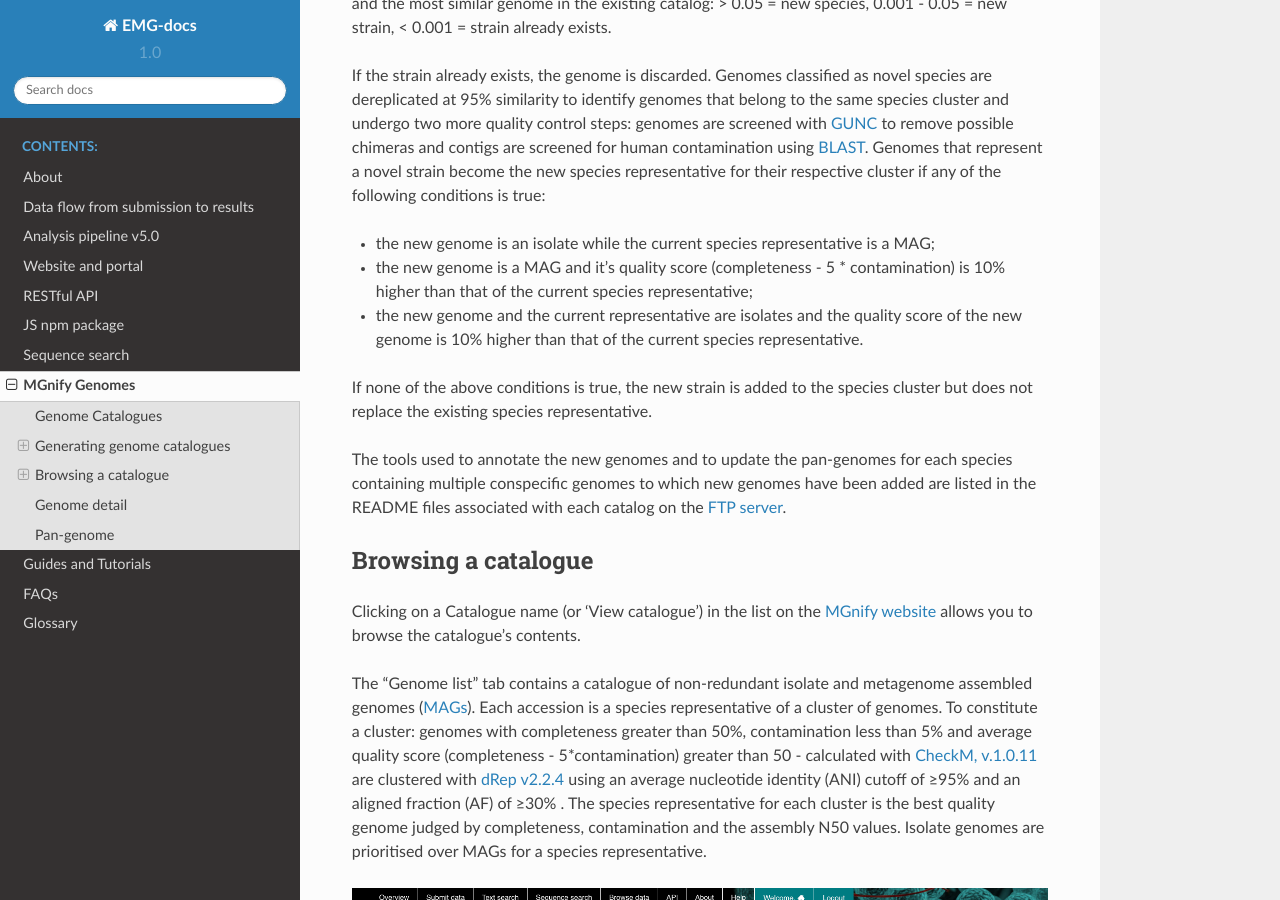
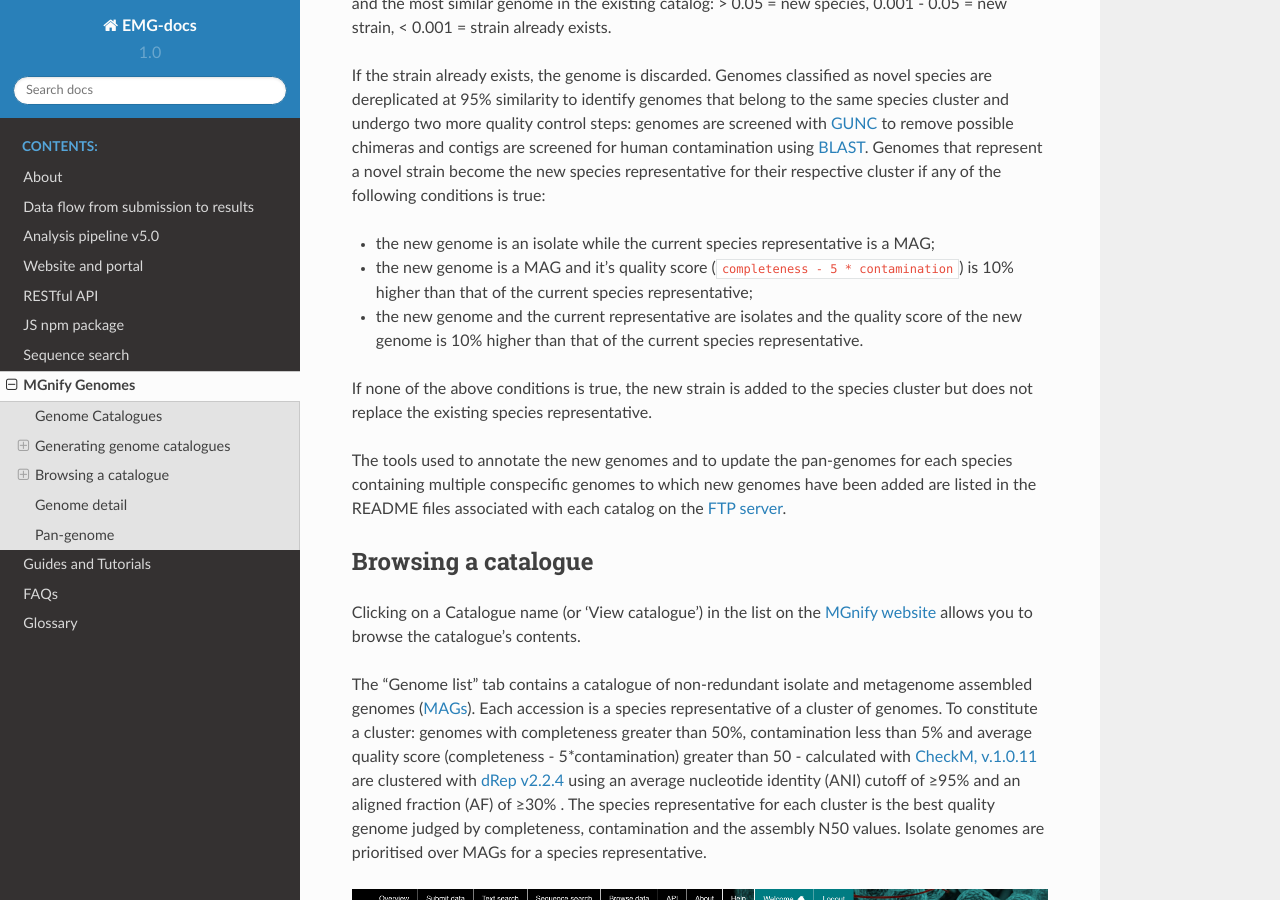
Before and after one commit to EBI-Metagenomics/EMG-docs, a Sphinx documentation site: the page built from docs/genome-viewer.rst, in a window 1280 px wide and 900 px high, scrolled down 1602 px. Built offline with Sphinx 7.4.7 and the Read the Docs theme 2.0.0, drawn with Linux system fonts in a browser that asks for light colours.

```diff
--- a/docs/genome-viewer.rst
+++ b/docs/genome-viewer.rst
@@ -58,7 +58,7 @@ for human contamination using `BLAST <https://blast.ncbi.nlm.nih.gov/Blast.cgi>`
 strain become the new species representative for their respective cluster if any of the following conditions is true:
 
 - the new genome is an isolate while the current species representative is a MAG;
-- the new genome is a MAG and it's quality score (completeness - 5 * contamination) is 10% higher than that of the current species representative;
+- the new genome is a MAG and it's quality score (``completeness - 5 * contamination``) is 10% higher than that of the current species representative;
 - the new genome and the current representative are isolates and the quality score of the new genome is 10% higher than that of the current species representative.
 
 If none of the above conditions is true, the new strain is added to the species cluster but does not replace the existing
```
